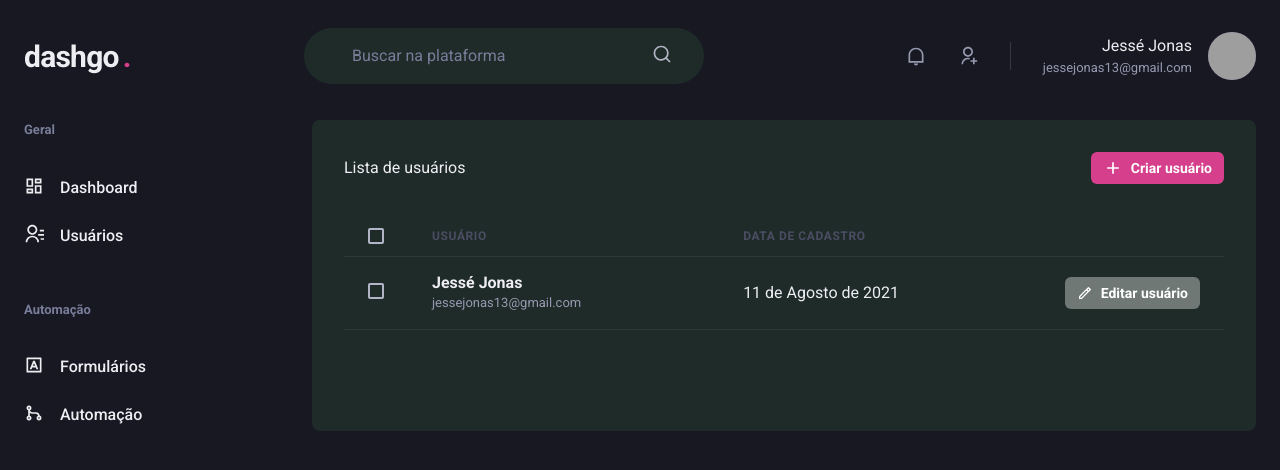
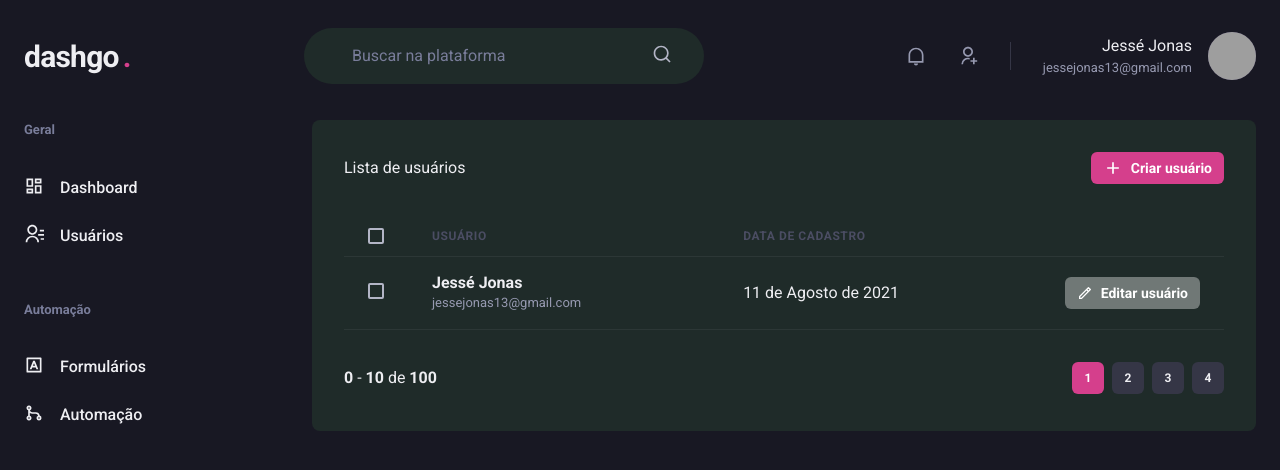
Before and after one commit to jessejonass/dashgo, a Next.js app: page /users in a window 1280 px wide. Shown: the top 470 px of the page. Built offline with nearby package versions, Linux system fonts and the light colour scheme; grey boxes are pictures that could not be loaded.

Commit message:
feat: added pagination component

```diff
--- /dev/null
+++ b/src/components/Pagination/Pagination.tsx
@@ -0,0 +1,67 @@
+import { FC } from "react";
+import { Box, Button, HStack } from "@chakra-ui/react";
+
+const Pagination: FC = () => {
+  return (
+    <HStack mt="8" justify="space-between" align="center" spacing="6">
+
+      <Box>
+        <strong>0</strong> - <strong>10</strong> de <strong>100</strong>
+      </Box>
+
+      <HStack spacing="2">
+        <Button
+          size="sm"
+          fontSize="xs"
+          width="4"
+          colorScheme="pink"
+          disabled
+          _disabled={{
+            bg: "pink.500",
+            cursor: "default",
+          }}
+        >
+          1
+        </Button>
+
+        <Button
+          size="sm"
+          fontSize="xs"
+          width="4"
+          bg="gray.700"
+          _hover={{
+            bg: "gray.500",
+          }}
+        >
+          2
+        </Button>
+
+        <Button
+          size="sm"
+          fontSize="xs"
+          width="4"
+          bg="gray.700"
+          _hover={{
+            bg: "gray.500",
+          }}
+        >
+          3
+        </Button>
+
+        <Button
+          size="sm"
+          fontSize="xs"
+          width="4"
+          bg="gray.700"
+          _hover={{
+            bg: "gray.500",
+          }}
+        >
+          4
+        </Button>
+      </HStack>
+    </HStack>
+  );
+};
+
+export default Pagination;
--- /dev/null
+++ b/src/components/Pagination/index.ts
@@ -0,0 +1,3 @@
+import Pagination from "./Pagination";
+
+export default Pagination;
--- a/src/components/pages/Users/UserList/UserList.tsx
+++ b/src/components/pages/Users/UserList/UserList.tsx
@@ -17,6 +17,7 @@
 import Header from "components/Header";
 import Sidebar from "components/Sidebar";
 import { RiAddLine, RiPencilLine } from "react-icons/ri";
+import Pagination from "components/Pagination";
 
 const UsersList: FC = () => {
   return (
@@ -86,6 +87,8 @@
               </Tr>
             </Tbody>
           </Table>
+
+          <Pagination />
         </Box>
       </Flex>
     </Box>
```
